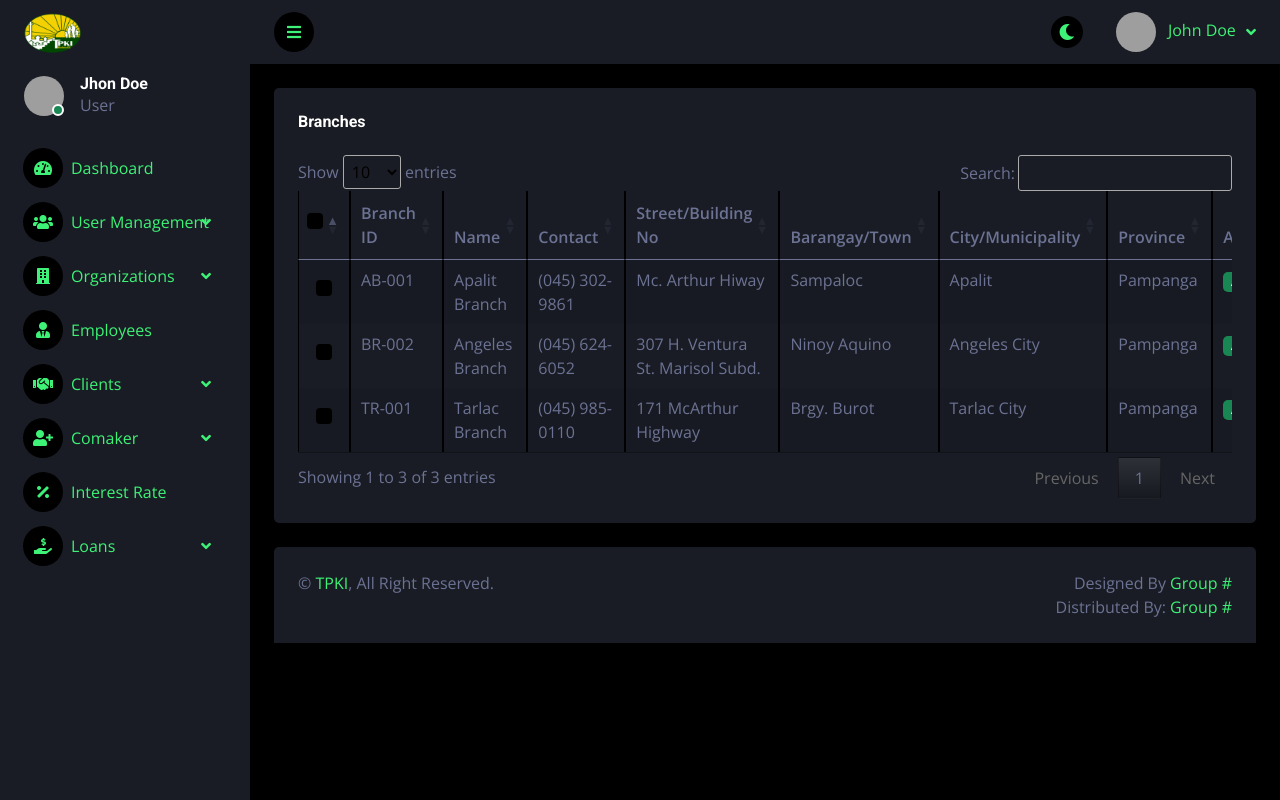
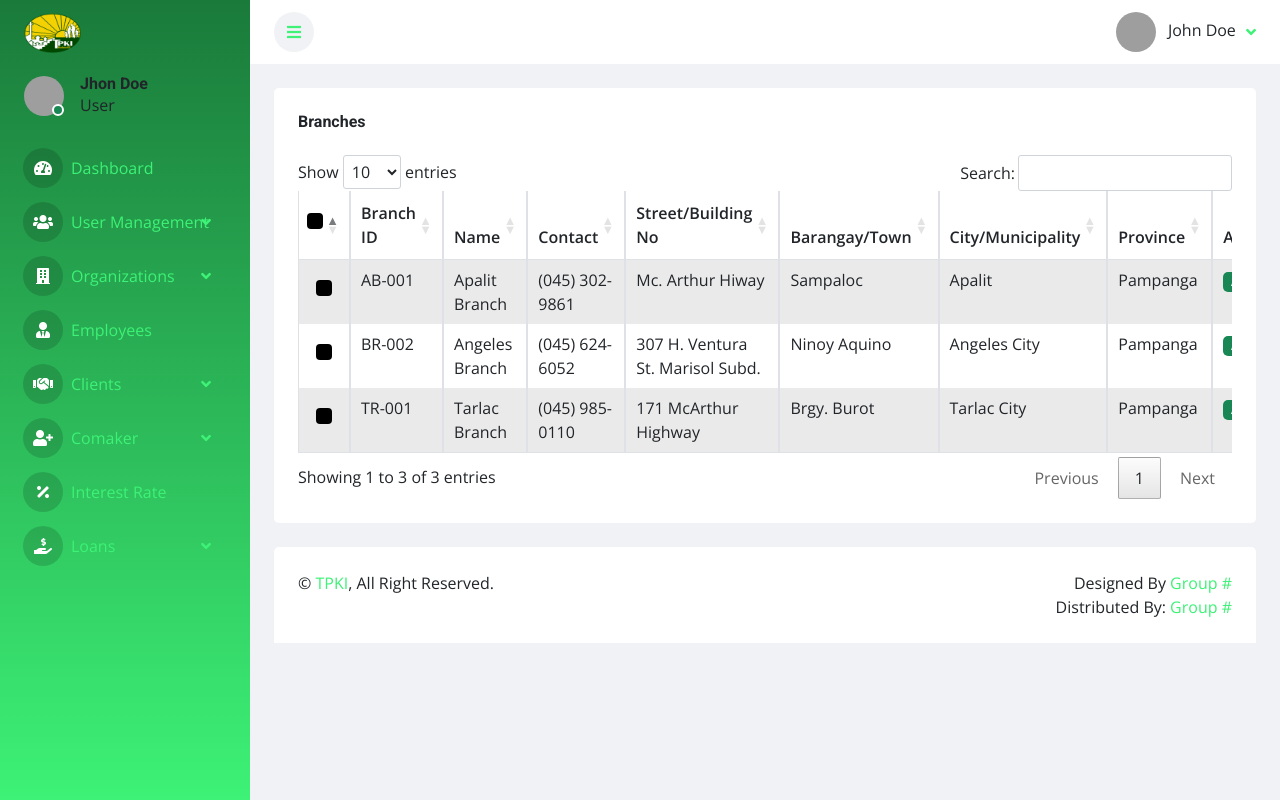
Before and after one commit to jordanzap-glitch/tpki-mqc, a PHP site: page /admin/branch.php in a window 1280 px wide. Run offline with PHP 8.4, Linux system fonts and the light colour scheme; data comes from the database, SQL or seed files in the repository; some libraries are stand-ins or nearby versions; grey boxes are pictures that could not be loaded.

Commit message:
feat: Remove theme toggle functionality and enforce permanent light mode across the application
Co-authored-by: Copilot <copilot@github.com>

```diff
--- a/admin/includes/head.php
+++ b/admin/includes/head.php
@@ -1,8 +1,8 @@
 <!-- Favicon -->
     <link href="img/favicon.ico" rel="icon">
 
-    <!-- Theme early init (prevents flash of wrong theme) -->
-    <script>(function(){var t=localStorage.getItem('theme')||'dark';document.documentElement.setAttribute('data-theme',t);})();</script>
+    <!-- Permanent light mode -->
+    <script>document.documentElement.setAttribute('data-theme','light');</script>
 
     <!-- Google Web Fonts -->
     <link rel="preconnect" href="https://fonts.googleapis.com">
--- a/admin/includes/navbar.php
+++ b/admin/includes/navbar.php
@@ -26,11 +26,6 @@ if (!empty($_SESSION['userId'])) {
                     <i class="fa fa-bars"></i>
                 </a>
                 <div class="navbar-nav align-items-center ms-auto">
-                    <div class="nav-item me-2">
-                        <button id="theme-toggle" class="btn btn-sm-square rounded-circle" title="Toggle Theme" style="background: var(--dark);">
-                            <i class="fa fa-moon text-primary"></i>
-                        </button>
-                    </div>
                     <div class="nav-item dropdown">
                         <a href="#" class="nav-link dropdown-toggle" data-bs-toggle="dropdown">
                             <img class="rounded-circle me-lg-2" src="img/user.jpg" alt="" style="width: 40px; height: 40px;">
--- a/css/style.css
+++ b/css/style.css
@@ -1,9 +1,9 @@
 /********** Template CSS **********/
 :root {
     --primary: #3df276;
-    --secondary: #191C24;
-    --light: #6C7293;
-    --dark: #000000;
+    --secondary: #ffffff;
+    --light: #495057;
+    --dark: #f0f2f5;
 }
 
 .back-to-top {
@@ -71,9 +71,13 @@
     width: 250px;
     height: 100vh;
     overflow-y: auto;
-    background: var(--secondary);
+    background: linear-gradient(180deg, #1a7a3a 0%, #3df276 100%);
     transition: 0.5s;
     z-index: 999;
+}
+
+.sidebar .navbar {
+    background: transparent !important;
 }
 
 .content {
@@ -121,18 +125,18 @@
 /*** Navbar ***/
 .sidebar .navbar .navbar-nav .nav-link {
     padding: 7px 20px;
-    color: var(--light);
+    color: #ffffff;
     font-weight: 500;
-    border-left: 3px solid var(--secondary);
+    border-left: 3px solid transparent;
     border-radius: 0 30px 30px 0;
     outline: none;
 }
 
 .sidebar .navbar .navbar-nav .nav-link:hover,
 .sidebar .navbar .navbar-nav .nav-link.active {
-    color: var(--primary);
-    background: var(--dark);
-    border-color: var(--primary);
+    color: #FFD700 !important;
+    background: rgba(0, 0, 0, 0.15);
+    border-color: #FFD700;
 }
 
 .sidebar .navbar .navbar-nav .nav-link i {
@@ -141,13 +145,15 @@
     display: inline-flex;
     align-items: center;
     justify-content: center;
-    background: var(--dark);
+    background: rgba(0, 0, 0, 0.15);
     border-radius: 40px;
+    color: #ffffff;
 }
 
 .sidebar .navbar .navbar-nav .nav-link:hover i,
 .sidebar .navbar .navbar-nav .nav-link.active i {
-    background: var(--secondary);
+    background: rgba(0, 0, 0, 0.25);
+    color: #FFD700 !important;
 }
 
 .sidebar .navbar .dropdown-toggle::after {
@@ -168,12 +174,13 @@
 .sidebar .navbar .dropdown-item {
     padding-left: 25px;
     border-radius: 0 30px 30px 0;
-    color: var(--light);
+    color: #ffffff;
 }
 
 .sidebar .navbar .dropdown-item:hover,
 .sidebar .navbar .dropdown-item.active {
-    background: var(--dark);
+    background: #145a32 !important;
+    color: #FFD700 !important;
 }
 
 .content .navbar .navbar-nav .nav-link {
@@ -362,274 +369,135 @@ a:hover, a:focus {
     margin: 0 auto;
 }
 
-
-/* ===== Light Mode ===== */
-[data-theme="light"] {
-    --secondary: #ffffff;
-    --dark: #f0f2f5;
-    --light: #495057;
-}
-
-[data-theme="light"] body {
-    background-color: #f0f2f5;
+/* â”€â”€â”€ Base light-mode rules (always active) â”€â”€â”€ */
+body {
+    background-color: var(--dark);
     color: #212529;
 }
 
-[data-theme="light"] .sidebar {
-    background: linear-gradient(180deg, #1a7a3a 0%, #3df276 100%);
-}
-
-[data-theme="light"] .content {
-    background: #f0f2f5;
-}
-
-/* Navbars */
-[data-theme="light"] .sidebar .navbar {
-    background: transparent !important;
-}
-[data-theme="light"] .content nav.navbar.bg-secondary {
+/* Content top navbar */
+.content nav.navbar.bg-secondary {
     background-color: #ffffff !important;
 }
 
-/* Sidebar nav links */
-[data-theme="light"] .sidebar .navbar .navbar-nav .nav-link {
-    color: #ffffff;
-    border-left-color: transparent;
+/* Card / panel containers that use Bootstrap .bg-secondary */
+.bg-secondary {
+    background-color: #ffffff !important;
+    color: #212529 !important;
 }
 
-[data-theme="light"] .sidebar .navbar .navbar-nav .nav-link:hover,
-[data-theme="light"] .sidebar .navbar .navbar-nav .nav-link.active {
-    color: #FFD700 !important;
-    background: rgba(0, 0, 0, 0.15);
-    border-color: #FFD700;
+.bg-secondary p,
+.bg-secondary h1,
+.bg-secondary h2,
+.bg-secondary h3,
+.bg-secondary h4,
+.bg-secondary h5,
+.bg-secondary h6,
+.bg-secondary label,
+.bg-secondary span:not(.badge),
+.bg-secondary small {
+    color: #212529 !important;
 }
 
-[data-theme="light"] .sidebar .navbar .navbar-nav .nav-link i {
-    background: rgba(0, 0, 0, 0.15);
-    color: #ffffff;
+/* .bg-dark containers (keep spinner dark) */
+.bg-dark:not(#spinner) {
+    background-color: #f8f9fa !important;
+    color: #212529 !important;
 }
 
-[data-theme="light"] .sidebar .navbar .navbar-nav .nav-link:hover i,
-[data-theme="light"] .sidebar .navbar .navbar-nav .nav-link.active i {
-    background: rgba(0, 0, 0, 0.25);
-    color: #FFD700 !important;
+/* Modals */
+.modal-content {
+    background-color: #ffffff !important;
+    color: #212529 !important;
 }
 
-/* Sidebar dropdown items */
-[data-theme="light"] .sidebar .navbar .dropdown-item {
-    color: #ffffff;
-}
-
-[data-theme="light"] .sidebar .navbar .dropdown-item:hover,
-[data-theme="light"] .sidebar .navbar .dropdown-item.active {
-    background: #145a32 !important;
-    color: #FFD700 !important;
-}
-
-/* Content navbar links */
-[data-theme="light"] .content .navbar .navbar-nav .nav-link {
-    color: #495057;
-}
-
-[data-theme="light"] .content .navbar .navbar-nav .nav-link:hover,
-[data-theme="light"] .content .navbar .navbar-nav .nav-link.active {
-    color: var(--primary);
-}
-
-[data-theme="light"] .content .navbar .sidebar-toggler,
-[data-theme="light"] .content .navbar .navbar-nav .nav-link i {
-    background: #f0f2f5;
-    color: #495057;
-}
-
-[data-theme="light"] .content .navbar .dropdown-item {
-    color: #495057;
-}
-
-[data-theme="light"] .content .navbar .dropdown-item:hover,
-[data-theme="light"] .content .navbar .dropdown-item.active {
-    background: #f0f2f5;
-}
-
-/* Override .navbar-dark text color — sidebar keeps white (on gradient), top navbar goes dark */
-[data-theme="light"] .sidebar .navbar-dark .navbar-nav .nav-link,
-[data-theme="light"] .sidebar .navbar-dark .navbar-brand,
-[data-theme="light"] .sidebar .navbar-dark span,
-[data-theme="light"] .sidebar .navbar-dark h6 {
-    color: #ffffff !important;
-}
-
-[data-theme="light"] .content .navbar-dark .navbar-nav .nav-link,
-[data-theme="light"] .content .navbar-dark .navbar-brand {
-    color: #495057 !important;
+.modal-header,
+.modal-body,
+.modal-footer {
+    background-color: #ffffff !important;
+    color: #212529 !important;
+    border-color: #dee2e6 !important;
 }
 
 /* Dropdown menus */
-[data-theme="light"] .dropdown-menu.bg-secondary {
+.dropdown-menu.bg-secondary {
     background-color: #ffffff !important;
     border: 1px solid #dee2e6 !important;
 }
 
-[data-theme="light"] .dropdown-menu .dropdown-item {
+.dropdown-menu .dropdown-item {
     color: #212529 !important;
 }
 
-[data-theme="light"] .dropdown-menu .dropdown-item:hover {
+.dropdown-menu .dropdown-item:hover {
     background-color: #f0f2f5 !important;
 }
 
-/* bg-secondary containers (stat cards, chart boxes, table wrappers, form sections) */
-[data-theme="light"] .bg-secondary {
-    background-color: #ffffff !important;
-    color: #212529 !important;
-}
-
-[data-theme="light"] .bg-secondary p,
-[data-theme="light"] .bg-secondary h1,
-[data-theme="light"] .bg-secondary h2,
-[data-theme="light"] .bg-secondary h3,
-[data-theme="light"] .bg-secondary h4,
-[data-theme="light"] .bg-secondary h5,
-[data-theme="light"] .bg-secondary h6,
-[data-theme="light"] .bg-secondary label,
-[data-theme="light"] .bg-secondary span:not(.badge),
-[data-theme="light"] .bg-secondary small {
-    color: #212529 !important;
-}
-
-/* bg-dark containers (modals, inline-styled dark divs) — keep spinner dark */
-[data-theme="light"] .bg-dark:not(#spinner) {
-    background-color: #f8f9fa !important;
-    color: #212529 !important;
-}
-
-[data-theme="light"] .modal-content.bg-dark,
-[data-theme="light"] .modal-content.text-white {
-    background-color: #ffffff !important;
-    color: #212529 !important;
-}
-
-[data-theme="light"] .modal-header,
-[data-theme="light"] .modal-body,
-[data-theme="light"] .modal-footer {
-    background-color: #ffffff !important;
-    color: #212529 !important;
-}
-
-/* Cards (Bootstrap .card class) */
-[data-theme="light"] .card {
+/* Bootstrap cards */
+.card {
     background-color: #ffffff !important;
     border-color: #dee2e6 !important;
     color: #212529 !important;
 }
 
-[data-theme="light"] .card.bg-secondary,
-[data-theme="light"] .card.bg-dark {
-    background-color: #ffffff !important;
-    color: #212529 !important;
-}
-
-[data-theme="light"] .card-header {
+.card-header {
     background-color: #f8f9fa !important;
     border-color: #dee2e6 !important;
     color: #212529 !important;
 }
 
-[data-theme="light"] .card-body {
-    color: #212529 !important;
-}
-
-/* text-white overrides inside content area (table headers, card text) */
-[data-theme="light"] .content tr.text-white th,
-[data-theme="light"] .content tr.text-white td,
-[data-theme="light"] .bg-secondary .text-white,
-[data-theme="light"] .bg-dark:not(#spinner) .text-white,
-[data-theme="light"] .card.bg-secondary .text-white,
-[data-theme="light"] .card.bg-dark .text-white {
-    color: #212529 !important;
-}
-
-/* Inline style overrides for modals that use style="background-color:#000; color:#fff;" */
-[data-theme="light"] .modal-content {
-    background-color: #ffffff !important;
-    color: #212529 !important;
-}
-
 /* Tables */
-[data-theme="light"] .table {
+.table {
     color: #212529 !important;
     border-color: #dee2e6 !important;
 }
 
-[data-theme="light"] .table > :not(caption) > * > * {
+.table > :not(caption) > * > * {
     background-color: transparent !important;
     color: #212529 !important;
     border-color: #dee2e6 !important;
 }
 
-[data-theme="light"] .table-striped > tbody > tr:nth-of-type(odd) > * {
+.table-striped > tbody > tr:nth-of-type(odd) > * {
     background-color: rgba(0,0,0,.03) !important;
 }
 
 /* Form controls */
-[data-theme="light"] .form-control,
-[data-theme="light"] .form-select {
+.form-control,
+.form-select {
     background-color: #ffffff !important;
     color: #212529 !important;
     border-color: #ced4da !important;
 }
 
-[data-theme="light"] .form-control::placeholder,
-[data-theme="light"] .form-select::placeholder {
+.form-control::placeholder,
+.form-select::placeholder {
     color: #6c757d !important;
 }
 
-[data-theme="light"] .input-group-text {
+.input-group-text {
     background-color: #e9ecef !important;
     color: #212529 !important;
     border-color: #ced4da !important;
 }
 
-/* Modals */
-[data-theme="light"] .modal-content {
-    background-color: #ffffff !important;
-    color: #212529 !important;
-}
-
-[data-theme="light"] .modal-header,
-[data-theme="light"] .modal-footer {
-    border-color: #dee2e6 !important;
-}
-
 /* Headings */
-[data-theme="light"] h1, [data-theme="light"] h2, [data-theme="light"] h3,
-[data-theme="light"] h4, [data-theme="light"] h5, [data-theme="light"] h6 {
+h1, h2, h3, h4, h5, h6 {
     color: #212529;
 }
 
 /* DataTables */
-[data-theme="light"] .dataTables_wrapper {
+.dataTables_wrapper {
     color: #212529 !important;
 }
 
-[data-theme="light"] .dataTables_wrapper .dataTables_filter input,
-[data-theme="light"] .dataTables_wrapper .dataTables_length select {
+.dataTables_wrapper .dataTables_filter input,
+.dataTables_wrapper .dataTables_length select {
     background-color: #ffffff !important;
     color: #212529 !important;
     border-color: #ced4da !important;
 }
 
-[data-theme="light"] .dataTables_wrapper .dataTables_paginate .paginate_button {
+.dataTables_wrapper .dataTables_paginate .paginate_button {
     color: #212529 !important;
 }
-
-/* Theme toggle button */
-#theme-toggle {
-    border: none;
-    cursor: pointer;
-    transition: opacity .3s;
-}
-
-#theme-toggle:hover {
-    opacity: 0.75;
-}
--- a/js/main.js
+++ b/js/main.js
@@ -30,28 +30,6 @@
     $('.sidebar-toggler').click(function () {
         $('.sidebar, .content').toggleClass("open");
         return false;
-    });
-
-
-    // Theme Toggle
-    function updateThemeIcon(theme) {
-        var $icon = $('#theme-toggle i');
-        if (theme === 'light') {
-            $icon.removeClass('fa-moon').addClass('fa-sun');
-        } else {
-            $icon.removeClass('fa-sun').addClass('fa-moon');
-        }
-    }
-
-    var currentTheme = document.documentElement.getAttribute('data-theme') || 'dark';
-    updateThemeIcon(currentTheme);
-
-    $('#theme-toggle').on('click', function () {
-        var active = document.documentElement.getAttribute('data-theme');
-        var next = active === 'dark' ? 'light' : 'dark';
-        document.documentElement.setAttribute('data-theme', next);
-        localStorage.setItem('theme', next);
-        updateThemeIcon(next);
     });
 
 
--- a/staff/includes/head.php
+++ b/staff/includes/head.php
@@ -1,8 +1,8 @@
 <!-- Favicon -->
     <link href="img/favicon.ico" rel="icon">
 
-    <!-- Theme early init (prevents flash of wrong theme) -->
-    <script>(function(){var t=localStorage.getItem('theme')||'dark';document.documentElement.setAttribute('data-theme',t);})();</script>
+    <!-- Permanent light mode -->
+    <script>document.documentElement.setAttribute('data-theme','light');</script>
 
     <!-- Google Web Fonts -->
     <link rel="preconnect" href="https://fonts.googleapis.com">
--- a/staff/includes/navbar.php
+++ b/staff/includes/navbar.php
@@ -26,11 +26,6 @@ if (!empty($_SESSION['userId'])) {
                     <i class="fa fa-bars"></i>
                 </a>
                 <div class="navbar-nav align-items-center ms-auto">
-                    <div class="nav-item me-2">
-                        <button id="theme-toggle" class="btn btn-sm-square rounded-circle" title="Toggle Theme" style="background: var(--dark);">
-                            <i class="fa fa-moon text-primary"></i>
-                        </button>
-                    </div>
                     <div class="nav-item dropdown">
                         <a href="#" class="nav-link dropdown-toggle" data-bs-toggle="dropdown">
                             <img class="rounded-circle me-lg-2" src="img/user.jpg" alt="" style="width: 40px; height: 40px;">
```
